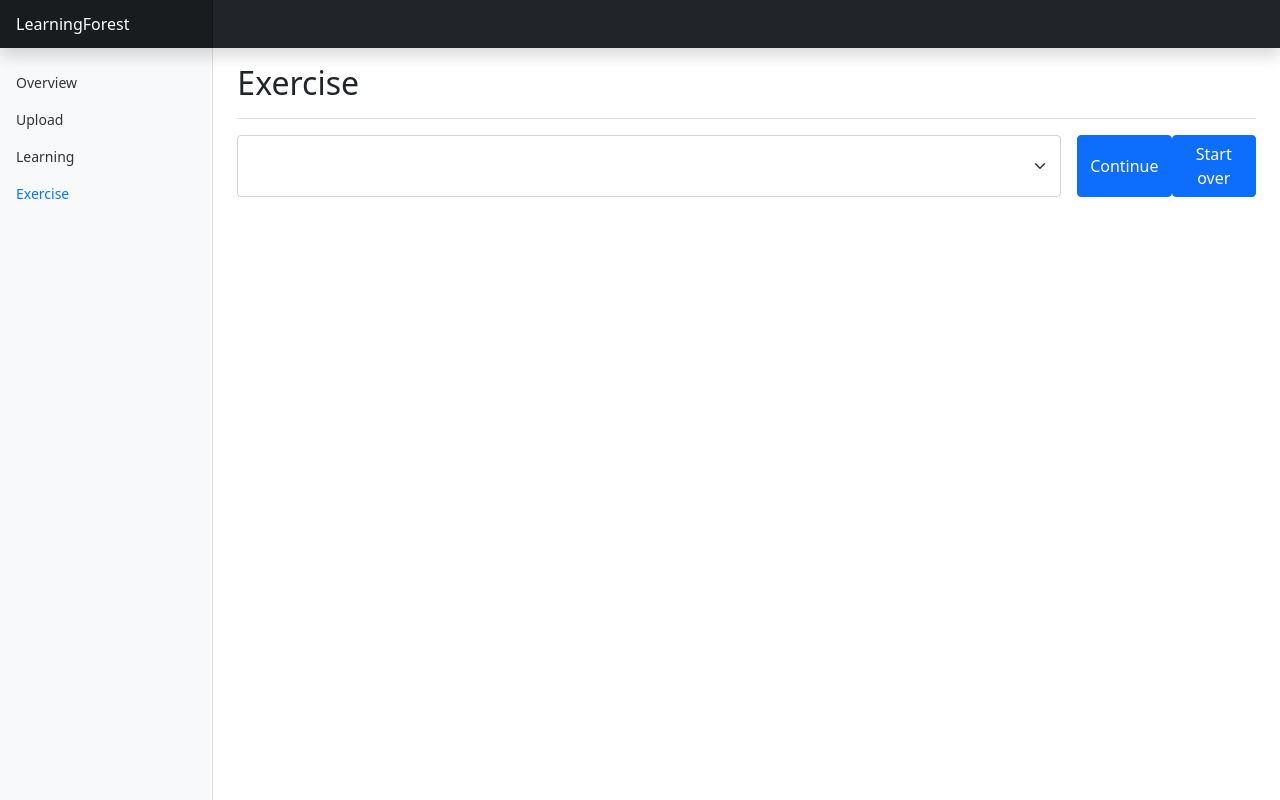
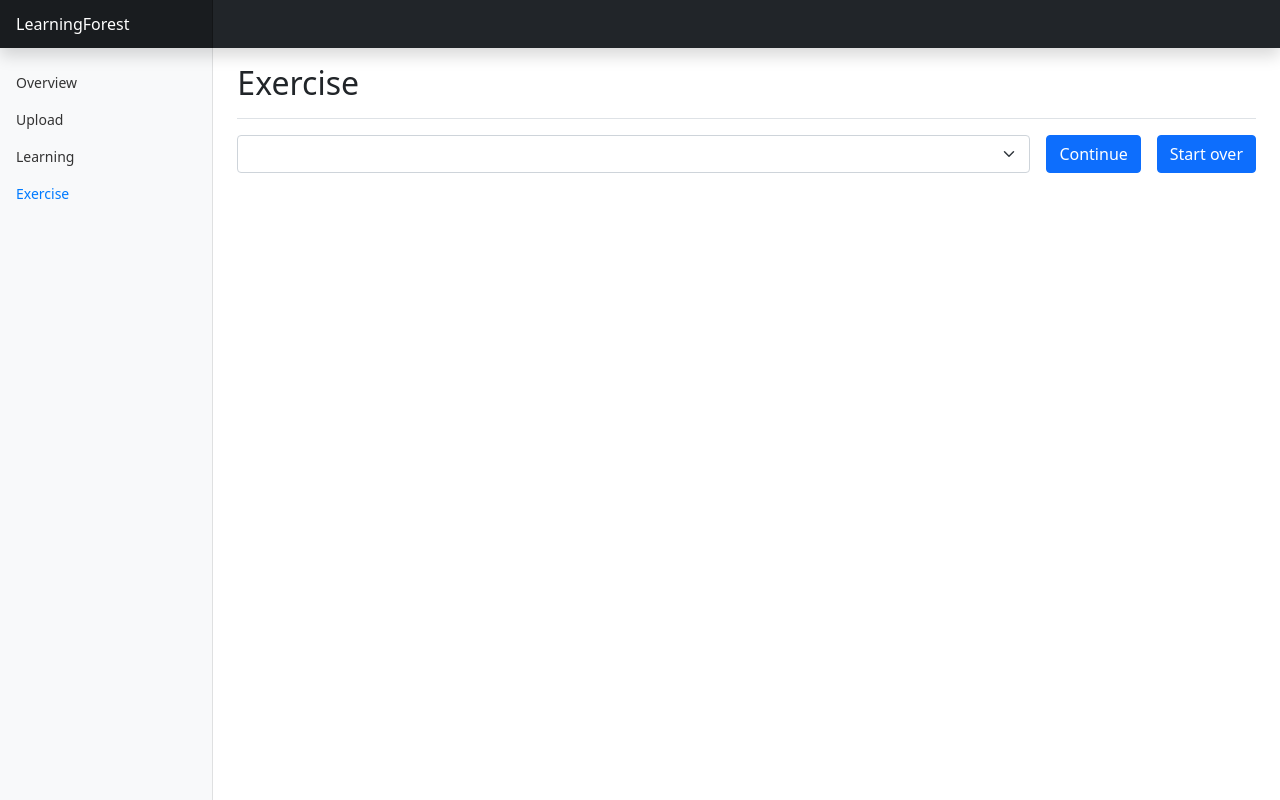
Before and after one commit to Sabokou/NLP, a Flask app: page /exercise in a window 1280 px wide. Run offline with Flask 2, Linux system fonts and the light colour scheme; data that the repository does not hold is empty; some libraries are stand-ins or nearby versions.

Commit message:
finishing touches

```diff
--- a/webapp/app/templates/check.html
+++ b/webapp/app/templates/check.html
@@ -14,10 +14,10 @@
     <input readonly value='{{ correct_answer }}' class="mb-3 form-control" name = correct_answer>
 
     <label class="mb-3 form-label">My answer was ... </label>
-    <div class="d-flex flex-row">
-        <button name=incorrect value="incorrect" class="btn btn-danger">Incorrect *</button>
+    <div class="d-flex flex-row mb-1">
+        <button name=incorrect value="incorrect" class="btn btn-danger me-3">Incorrect *</button>
         <form method="POST" enctype = "multipart/form-data">
-        <button name=correct value="correct" class="btn btn-success me-3">Correct **</button>
+        <button name=correct value="correct" class="btn btn-success">Correct **</button>
         </form>
     </div>
         <div>* I agree with the algorithm that my answer was incorrect. </div>
--- a/webapp/app/templates/exercise.html
+++ b/webapp/app/templates/exercise.html
@@ -12,8 +12,8 @@
         <option value= "{{lecture}}" name="lecture_name" SELECTED>{{lecture}}</option>"
         {% endfor %}
         </select>
-        <button name= Continue value="Continue" class="btn btn-primary">Continue</button>
-        <button name=Start_over value="Start_over" class="btn btn-primary">Start over</button>
+        <button name= Continue value="Continue" class="btn btn-primary me-3">Continue</button>
+        <button name=Start_over value="Start_over" class="btn btn-primary" style="white-space: nowrap">Start over</button>
     </div>
 </form>
 
```
Also changed, not shown: webapp/app/test.py (deleted, +0 -17 lines).
